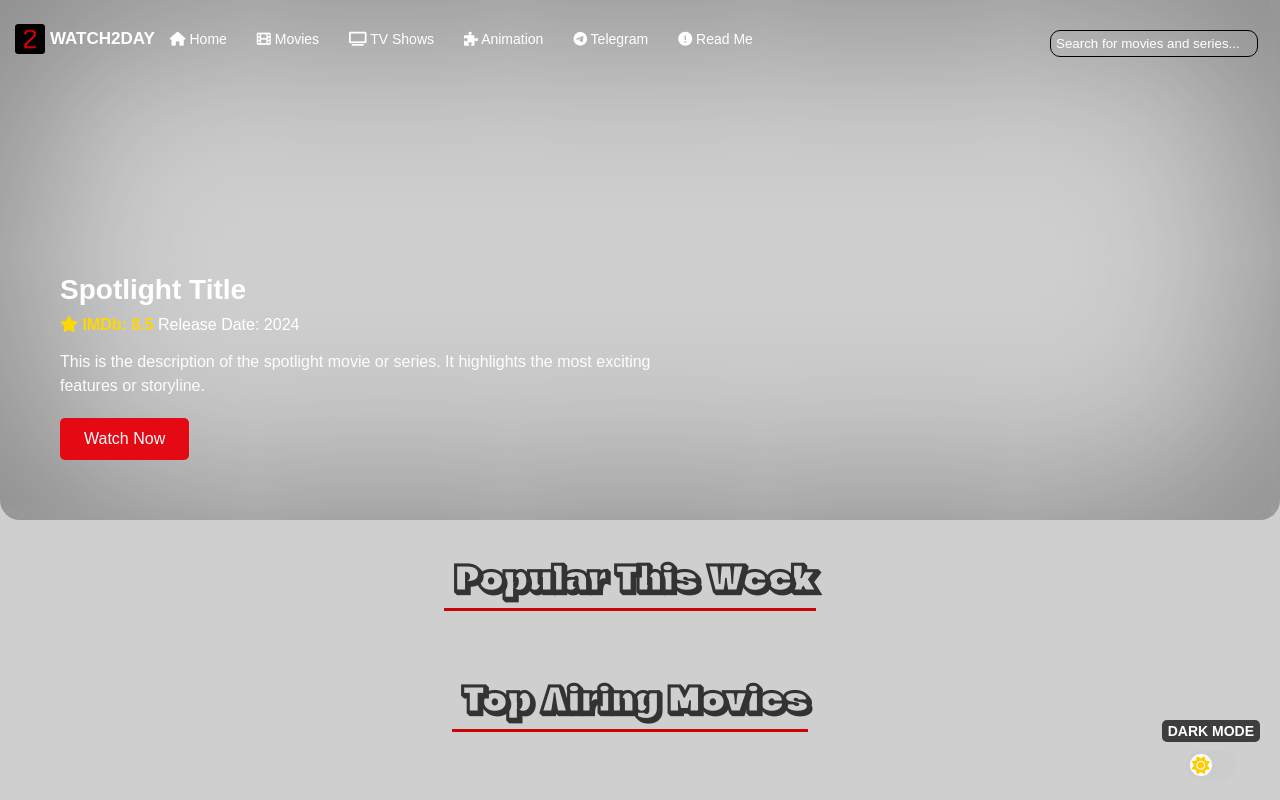
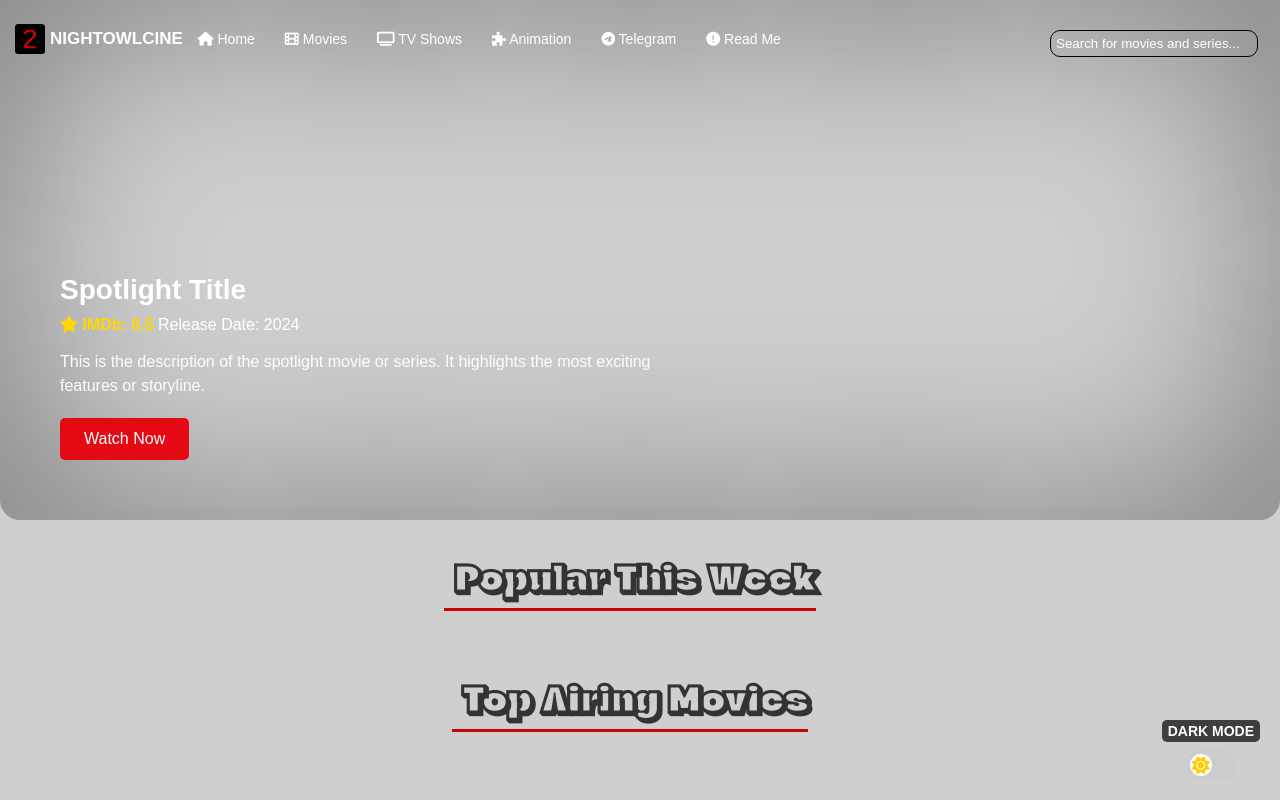
Before and after one commit to mari-cruz0217/night-owl-cine, a plain HTML site: page watch2day-main/movies.html in a window 1280 px wide. Drawn offline with Linux system fonts and the light colour scheme; no server answers.

Commit message:
Update movies.html

```diff
--- a/watch2day-main/movies.html
+++ b/watch2day-main/movies.html
@@ -6,7 +6,7 @@
 <meta name="viewport" content="width=device-width, initial-scale=1, maximum-scale=1, user-scalable=no">
 
 
-<title>Stream Movies & TV Series Anytime, Anywhere - WATCH2DAY</title>
+<title>Stream Movies & TV Series Anytime, Anywhere - NIGHTOWLCINE</title>
 
 
 <meta name="description" content="Enjoy unlimited access to the latest movies and TV shows on Watch2Day. With a simple, fast, and hassle-free streaming experience, you can watch all your favorite films in high-quality without any sign-ups. Start streaming today and never miss out on the best entertainment!">
@@ -57,7 +57,7 @@
     <header class="spotlight-header">
    <div class="logo">
         <img src="favicon-32x32.png" alt="Logo"   id="logo">
-        <h1 id="site-title">WATCH2DAY</h1>
+        <h1 id="site-title">NIGHTOWLCINE</h1>
       </div>
       <div class="hamburger-menu" id="hamburger-menu">
         <i class="fas fa-bars"></i> <!-- Hamburger Icon -->
```
